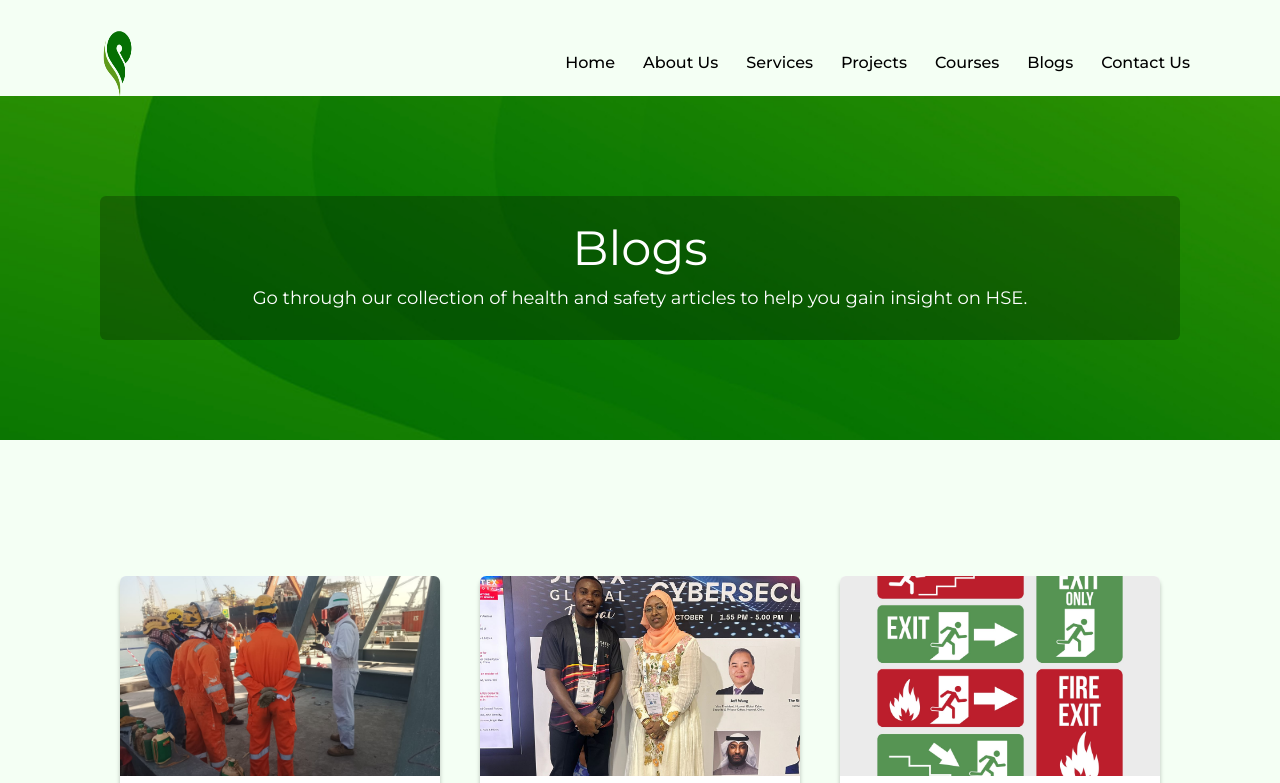
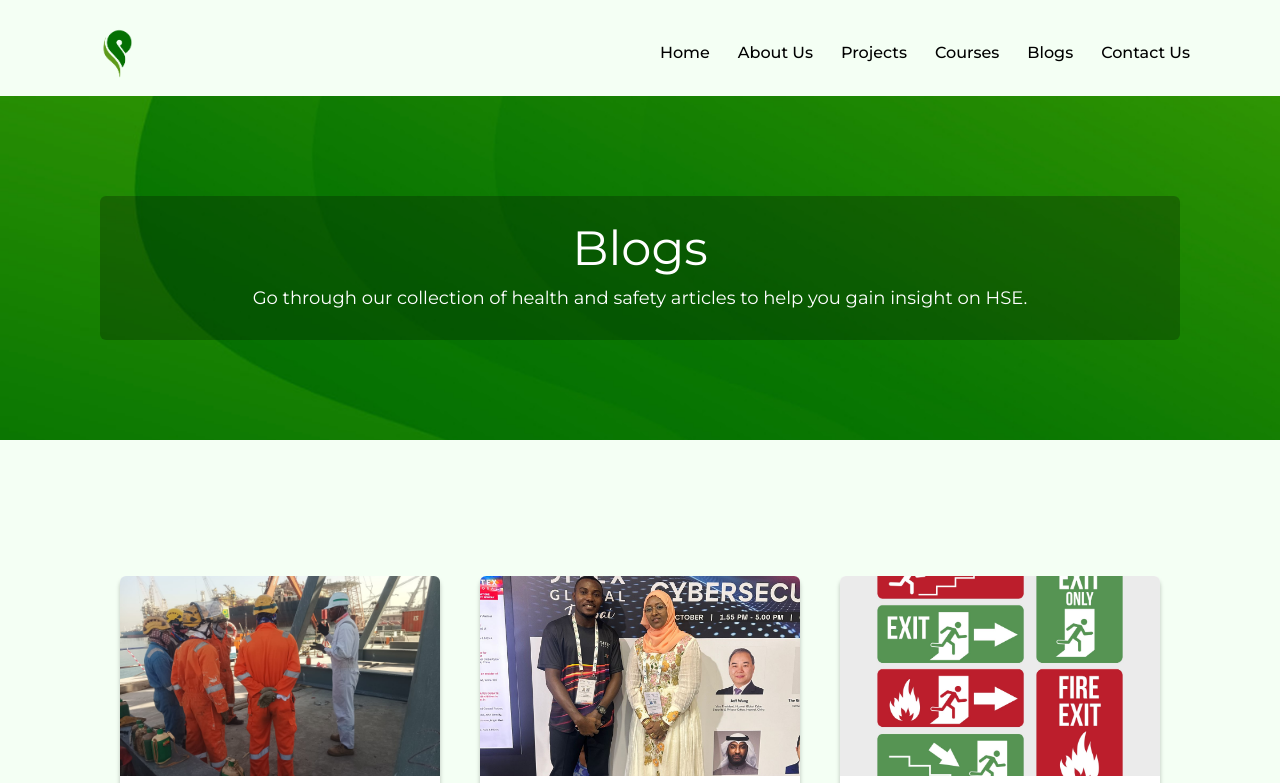
Before and after one commit to victorgbonna/safeplacehse-client, a Next.js app: page /blogs in a window 1280 px wide. Shown: the top 783 px of the page. Built offline with nearby package versions, Linux system fonts and the light colour scheme; a web font is replaced by a local one.

Commit message:
attached form to courses and logo change2

```diff
--- a/src/components/helper/Nav/index.jsx
+++ b/src/components/helper/Nav/index.jsx
@@ -18,11 +18,12 @@ export default function Nav({scrolledPast,scrolledPastMobile, activeNav}) {
             label:"About Us",
             to:PAGE_ROUTES.ABOUT,
         }
-        ,{
-            type:"menu",
-            label:"Services",
-            to:PAGE_ROUTES.SERVICES,
-        },
+        // ,{
+        //     type:"menu",
+        //     label:"Services",
+        //     to:PAGE_ROUTES.SERVICES,
+        // },
+        ,
         {
             type:"menu",
             label:"Projects",
@@ -99,7 +100,7 @@ function PcNav({nav_list, scrolledPast, activeNav}){
         }:{}} className="phone:hidden z-[90] py-7 fixed top-0 left-0 right-0 w-full flex justify-between px-[90px] items-center">
             <Link href={'/'} className='flex items-center gap-x-2'>
                 <ImageContainer
-                    src={'/images/safeplacehse_logo.png'} className={'w-[50px] h-[70px]'} imgClass='' alt='safeplace logo'/>
+                    src={'/images/safeplacehse_logo.png'} className={'w-[50px] h-[50px]'} imgClass='' alt='safeplace logo'/>
                 {/* <p className="text-xl font-semibold">SafePlaceHSE</p> */}
             </Link >
             <ul className='flex gap-x-7 gap-y-4 items-center'>
```
